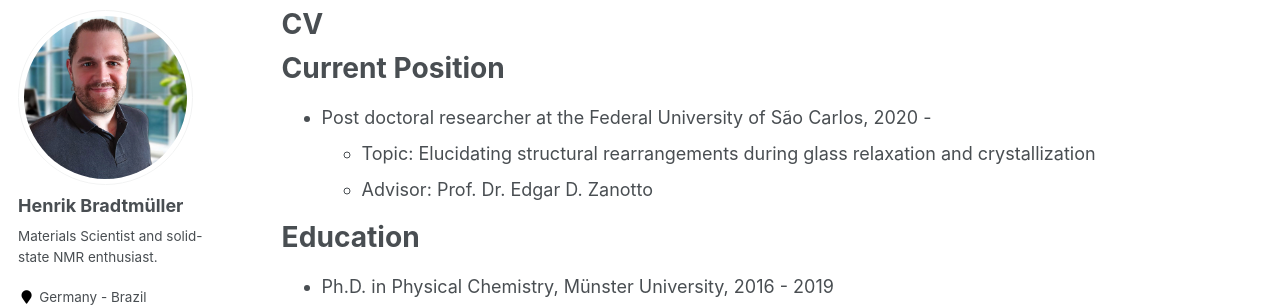
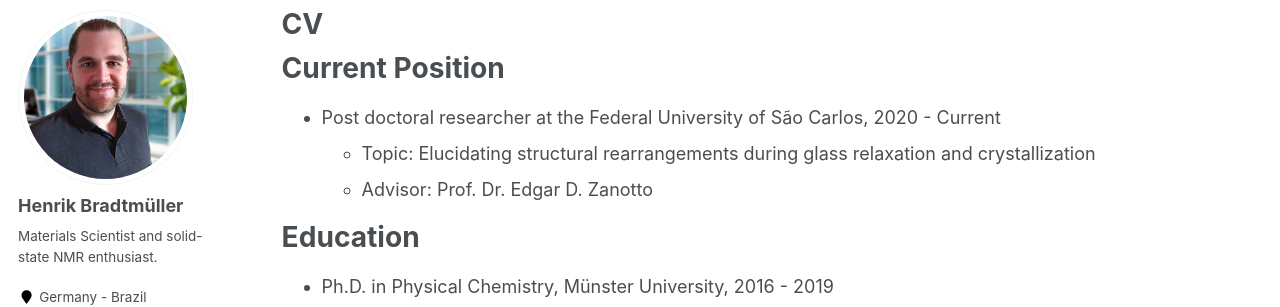
Before and after one commit to hbrmn/hbrmn.github.io, a Jekyll site: the page built from _pages/cv.md, in a window 1280 px wide and 900 px high. Shown: the part 156-463 px from the top of the window. Built offline with Jekyll 4.4.1, drawn with Linux system fonts in a browser that asks for light colours; some web fonts are replaced; formulas are drawn with MathJax 3.

Commit message:
Update cv.md

```diff
--- a/_pages/cv.md
+++ b/_pages/cv.md
@@ -11,7 +11,7 @@ redirect_from:
 
 Current Position
 ======
-* Post doctoral researcher at the Federal University of São Carlos, 2020 -
+* Post doctoral researcher at the Federal University of São Carlos, 2020 - Current
   * Topic: Elucidating structural rearrangements during glass relaxation and crystallization
   * Advisor: Prof. Dr. Edgar D. Zanotto
 
```
